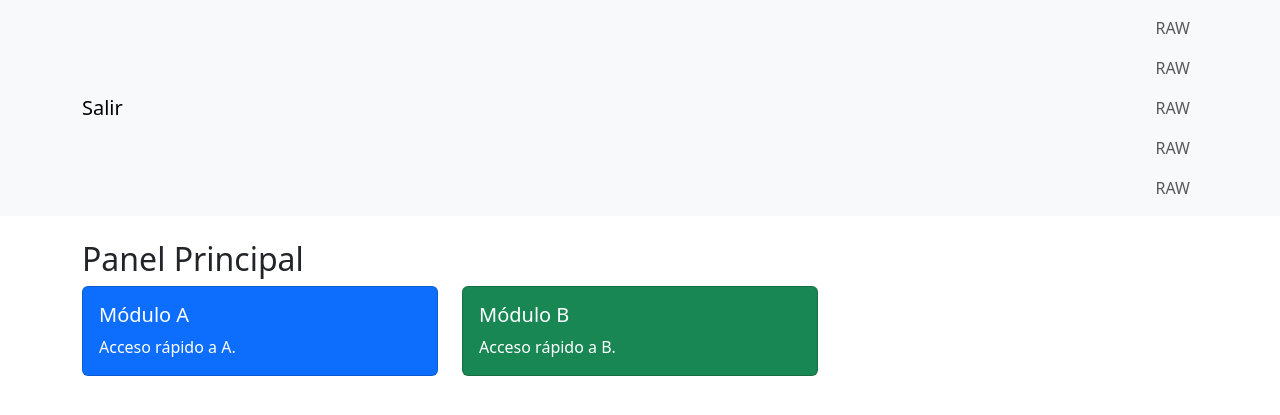
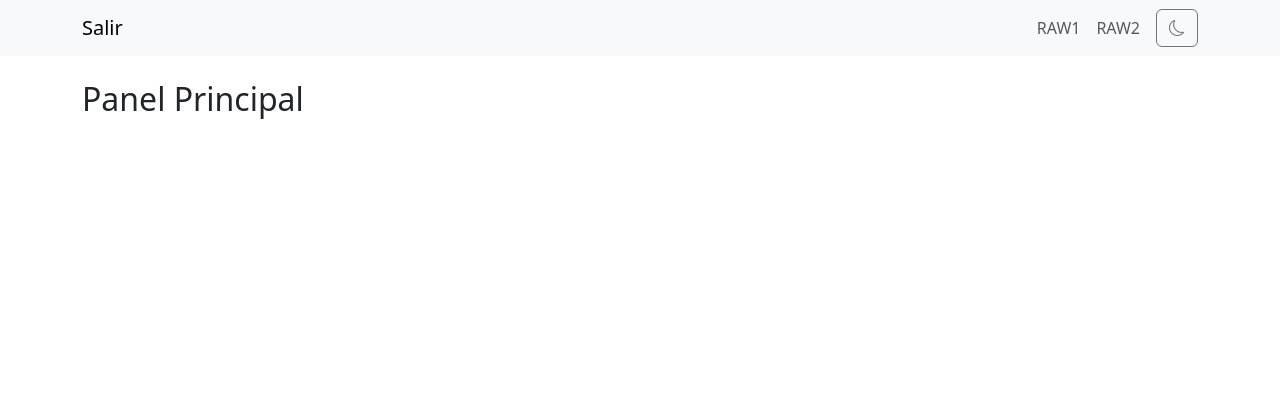
Before and after one commit to Polanco503/FinTrack-DSS, a PHP site: page /views/dashboard.php in a window 1280 px wide. Shown: the top 415 px of the page. Run offline with PHP 8.4, Linux system fonts and the light colour scheme; the visitor is signed in with stand-in values (Sample User, id 1).

Commit message:
Login, Tema Oscuro

```diff
--- a/basics/head.php
+++ b/basics/head.php
@@ -1,6 +1,13 @@
 <meta charset="utf-8" />
 <meta name="viewport" content="width=device-width, initial-scale=1">
-<title><?php echo isset($TituloSeccion) ? $TituloSeccion : "Sistema"; ?></title>
+<title><?php echo isset($TituloSeccion) ? htmlspecialchars($TituloSeccion, ENT_QUOTES, 'UTF-8') : "Sistema"; ?></title>
+
+
+<!-- bootstrap-CSS -->
 <link href="https://cdn.jsdelivr.net/npm/bootstrap@5.3.2/dist/css/bootstrap.min.css" rel="stylesheet">
+<!-- bootstrap-icons -->
+<link href="https://cdn.jsdelivr.net/npm/bootstrap-icons@1.11.1/font/bootstrap-icons.css" rel="stylesheet">
+<!-- tu propio CSS -->
 <link rel="stylesheet" href="/Catedra/css/styles.css">
+<!-- favicon -->
 <link rel="icon" href="/Catedra/imgs/favicon.ico" type="image/x-icon">
--- a/basics/menu.php
+++ b/basics/menu.php
@@ -1,5 +1,5 @@
 <!-- inc/menu.php -->
-<nav class="navbar navbar-expand-lg navbar-light bg-light mb-4">
+<nav class="navbar navbar-expand-lg bg-body-tertiary mb-4">
     <div class="container">
         <a class="navbar-brand" href="/Catedra/auth/logout.php">Salir</a>
         <button class="navbar-toggler" type="button" data-bs-toggle="collapse" data-bs-target="#navbarNavDropdown"
@@ -7,13 +7,13 @@
             <span class="navbar-toggler-icon"></span>
         </button>
         <div class="collapse navbar-collapse" id="navbarNavDropdown">
-            <ul class="navbar-nav ms-auto">
-                <li class="nav-item">
-                    <a class="nav-link" href="">RAW</a>
-                    <a class="nav-link" href="">RAW</a>
-                    <a class="nav-link" href="">RAW</a>
-                    <a class="nav-link" href="">RAW</a>
-                    <a class="nav-link" href="">RAW</a>
+            <ul class="navbar-nav ms-auto align-items-center">
+                <li class="nav-item"><a class="nav-link" href="#">RAW1</a></li>
+                <li class="nav-item"><a class="nav-link" href="#">RAW2</a></li>
+                <li class="nav-item ms-2">
+                    <button type="button" class="btn btn-outline-secondary" id="btnTema" title="Cambiar tema">
+                        <span id="iconTema" class="bi bi-moon"></span>
+                    </button>
                 </li>
             </ul>
         </div>
--- a/basics/scripts.php
+++ b/basics/scripts.php
@@ -1,2 +1,5 @@
 <!-- Bootstrap 5.3 JS Bundle (incluye Popper, no requiere jQuery) -->
 <script src="https://cdn.jsdelivr.net/npm/bootstrap@5.3.2/dist/js/bootstrap.bundle.min.js"></script>
+
+<!-- Tema oscuro, -->
+<script src="/Catedra/js/script.js"></script>
--- a/frameppal.php
+++ b/frameppal.php
@@ -1,7 +1,6 @@
 <?php
-require_once('bd/Connections/conn.php'); // aquí ya se hace session_start()
+require_once('bd/Connections/conn.php');
 
-// ✅ Validación de sesión, mantenla
 if (!isset($_SESSION['autenticado']) || $_SESSION['autenticado'] !== 'SI') {
     header("Location: index.php");
     exit;
@@ -17,7 +16,6 @@ $TituloSeccion = "FinTrack";
 <body>
     <div class="container mt-4">
         <?php require_once('menu.php'); ?>
-        <!-- Página vacía sin contenido -->
     </div>
     <?php require_once('scripts.php'); ?>
 </body>
--- a/js/script.js
+++ b/js/script.js
@@ -0,0 +1,21 @@
+// /Catedra/js/script.js
+document.addEventListener('DOMContentLoaded', function () {
+    const btn = document.getElementById('btnTema');
+    const icon = document.getElementById('iconTema');
+    if (btn && icon) {
+        // Preferencia guardada
+        let savedTheme = localStorage.getItem('tema');
+        if(savedTheme){
+            document.documentElement.setAttribute('data-bs-theme', savedTheme);
+            icon.className = savedTheme === 'dark' ? 'bi bi-moon' : 'bi bi-brightness-high';
+        }
+        btn.addEventListener('click', function () {
+            const html = document.documentElement;
+            let theme = html.getAttribute('data-bs-theme');
+            theme = (theme === 'dark') ? 'light' : 'dark';
+            html.setAttribute('data-bs-theme', theme);
+            localStorage.setItem('tema', theme);
+            icon.className = theme === 'dark' ? 'bi bi-moon' : 'bi bi-brightness-high';
+        });
+    }
+});
--- a/views/dashboard.php
+++ b/views/dashboard.php
@@ -19,25 +19,6 @@ $TituloSeccion = "Panel Principal";
     <div class="container mt-4">
         <h2><?php echo $TituloSeccion; ?></h2>
         <!-- Aquí va el contenido principal de tu dashboard -->
-        <div class="row g-4">
-            <!-- Ejemplo de tarjetas -->
-            <div class="col-md-4">
-                <div class="card text-bg-primary">
-                    <div class="card-body">
-                        <h5 class="card-title">Módulo A</h5>
-                        <p class="card-text">Acceso rápido a A.</p>
-                    </div>
-                </div>
-            </div>
-            <div class="col-md-4">
-                <div class="card text-bg-success">
-                    <div class="card-body">
-                        <h5 class="card-title">Módulo B</h5>
-                        <p class="card-text">Acceso rápido a B.</p>
-                    </div>
-                </div>
-            </div>
-        </div>
     </div>
 
     <?php require_once __DIR__ . '/../basics/scripts.php'; ?>
```
Also changed, not shown: auth/login.php (+4 -4 lines), bd/ev02_schema.sql (+5 -5 lines).
